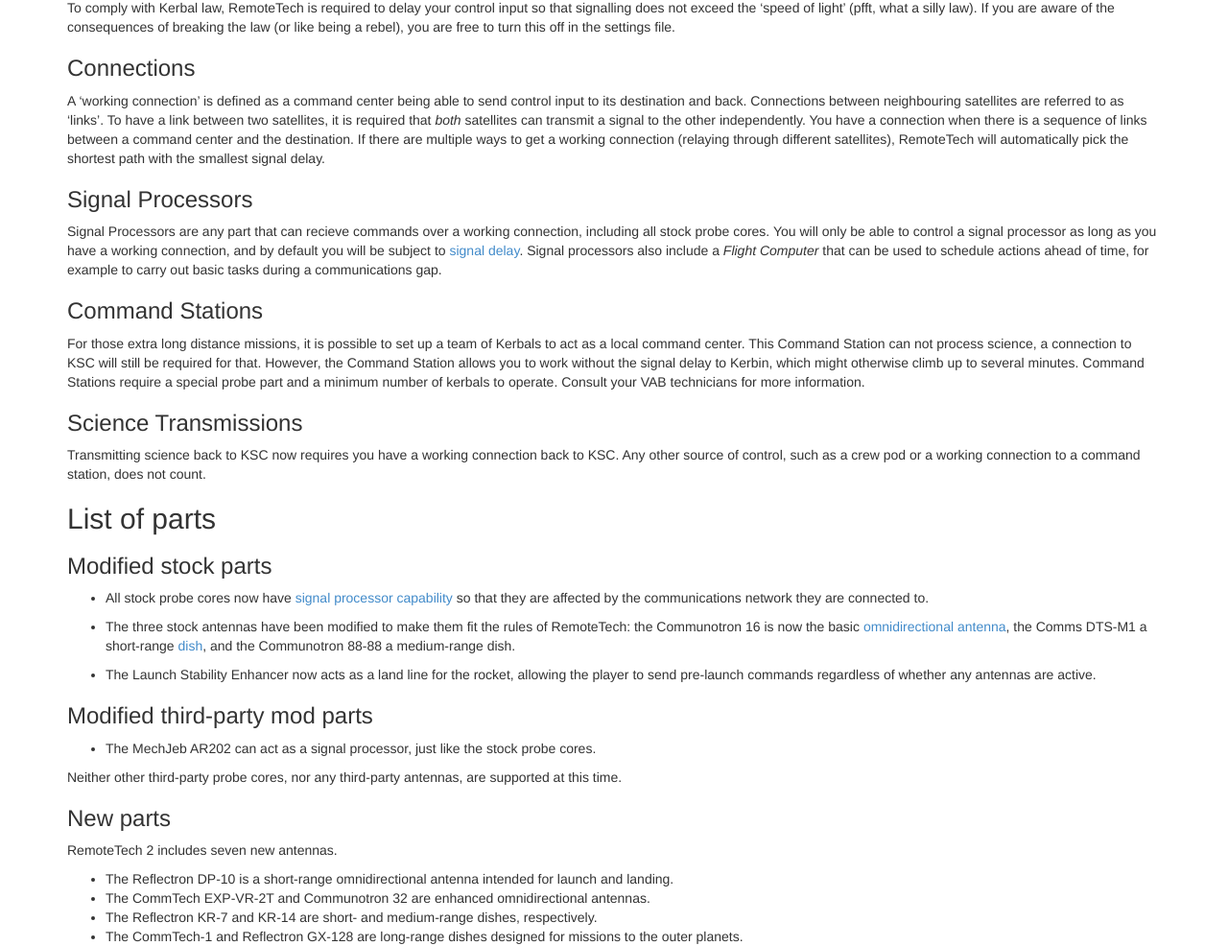
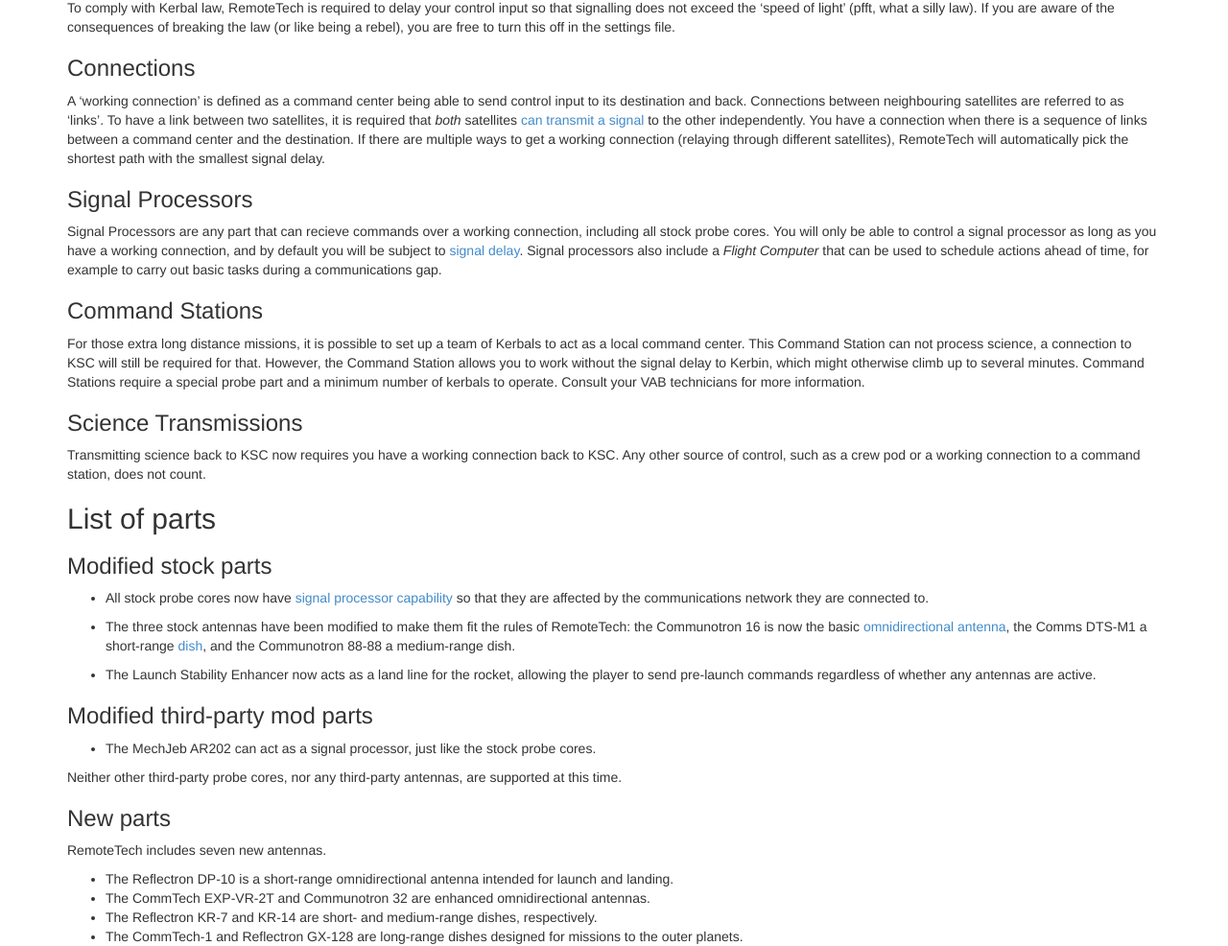
Before and after one commit to RemoteTechnologiesGroup/RemoteTech, a Jekyll site: the page built from index.md, in a window 1280 px wide. Shown: the part 1391-2377 px from the top of the page at 96% size. Built offline with Jekyll 4.4.1, drawn with Linux system fonts in a browser that asks for light colours; nearby versions of some CDN libraries.

Commit message:
Added UI guide, style changes.
Restored the layout classes (should be treated as placeholders for more aesthetic deisngs later) for images and tables. Improved wording, fixed spelling errors. Haven't done any formatting for the individual part sections. My preferred way would be to box them in a <div>, but that could cause more trouble than it's worth in Markdown.

Haven't touched flight computer yet -- want to first make sure I understand it completely.

```diff
--- a/index.md
+++ b/index.md
@@ -36,7 +36,7 @@
 To comply with Kerbal law, RemoteTech is required to delay your control input so that signalling does not exceed the 'speed of light' (pfft, what a silly law). If you are aware of the consequences of breaking the law (or like being a rebel), you are free to turn this off in the settings file.
 
 ###Connections
-A 'working connection' is defined as a command center being able to send control input to its destination and back. Connections between neighbouring satellites are referred to as 'links'. To have a link between two satellites, it is required that *both* satellites can transmit a signal to the other independently. You have a connection when there is a sequence of links between a command center and the destination. If there are multiple ways to get a working connection (relaying through different satellites), RemoteTech will automatically pick the shortest path with the smallest signal delay.
+A 'working connection' is defined as a command center being able to send control input to its destination and back. Connections between neighbouring satellites are referred to as 'links'. To have a link between two satellites, it is required that *both* satellites [can transmit a signal](guide/#connection-rules) to the other independently. You have a connection when there is a sequence of links between a command center and the destination. If there are multiple ways to get a working connection (relaying through different satellites), RemoteTech will automatically pick the shortest path with the smallest signal delay.
 
 ###Signal Processors
 Signal Processors are any part that can recieve commands over a working connection, including all stock probe cores. You will only be able to control a signal processor as long as you have a working connection, and by default you will be subject to [signal delay](#signal_delay). Signal processors also include a *Flight Computer* that can be used to schedule actions ahead of time, for example to carry out basic tasks during a communications gap.
@@ -67,7 +67,7 @@
 
 ###New parts
 
-RemoteTech 2 includes seven new antennas.
+RemoteTech includes seven new antennas.
 
 * The Reflectron DP-10 is a short-range omnidirectional antenna intended for launch and landing.
 * The CommTech EXP-VR-2T and Communotron 32 are enhanced omnidirectional antennas.
--- a/stylesheets/main.css
+++ b/stylesheets/main.css
@@ -57,3 +57,32 @@
 	-webkit-box-shadow: inset 0 1px 1px rgba(0,0,0,.05);
 	box-shadow: inset 0 1px 1px rgba(0,0,0,.05);
 }
+
+
+/* Minimal formatting to get two images to appear side-by-side */
+img.pairedimages, div.pairedimages img {
+	max-width: 45%;
+	padding: 2px;
+}
+
+/* Default table style makes them illegible */
+/*table.datalayout {
+	border-collapse: separate;
+}*/
+
+table.data td, table.data th {
+	padding: 3px;
+}
+table.data th {
+	text-align: center;
+}
+
+/* Text just after images */
+p.caption {
+	font-size: 90%;
+	border-width: 1px;
+	border-style: solid;
+	padding: 2px;
+	border-color: rgb(192,192,192);
+	background-color: rgb(240,240,240);
+}
```
Also changed, not shown: guide/index.md (+61 -38 lines).
